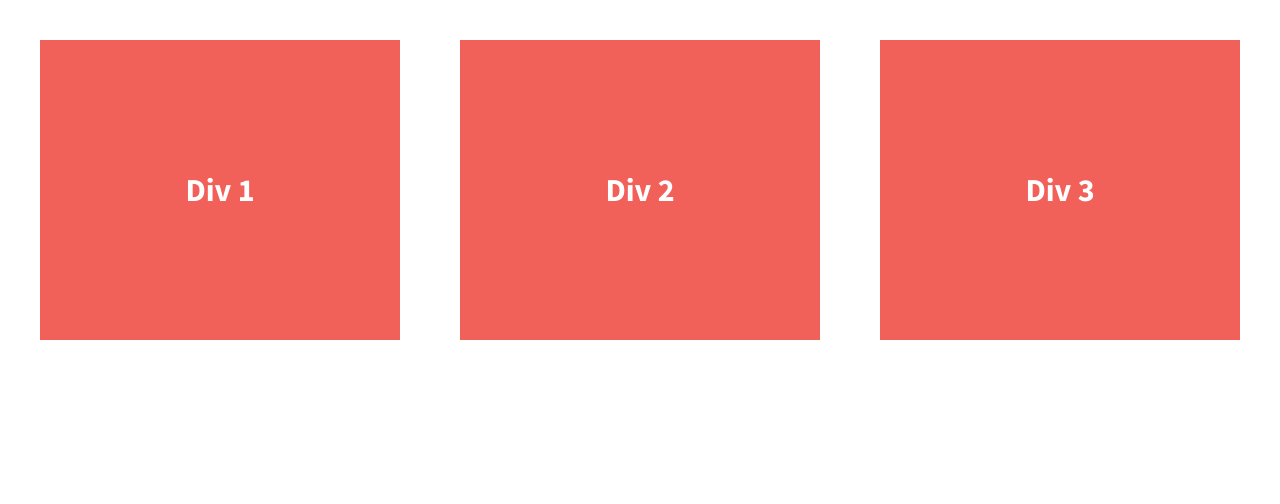
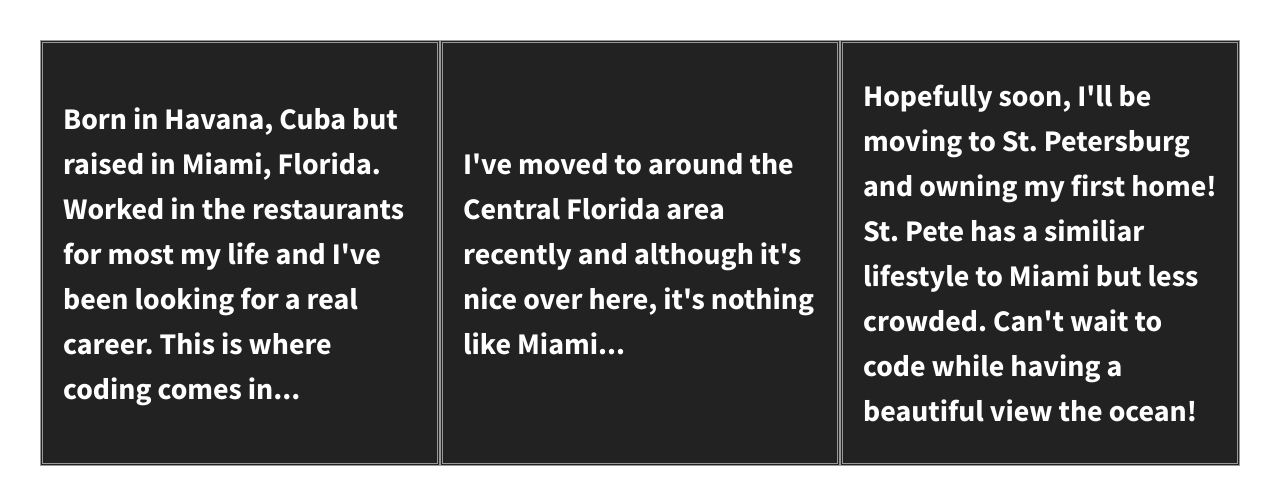
Before and after one commit to jachiu89/Div-Flexbox, a plain HTML site: page index.html in a window 1280 px wide. Drawn offline with nearby package versions, Linux system fonts and the light colour scheme.

Commit message:
Initial commit

```diff
--- a/css/main.css
+++ b/css/main.css
@@ -119,13 +119,15 @@ body {
   /*give the divs a width of 30%, add display:flex, set justify-content and align-items to center*/
   color: #fff;
   line-height: 1.5em;
-  font-size: 1.6em;
-  background-color: #f16059;
-  height: 300px;
+  font-size: 1.5em;
+  background-color: #222;
+  height: 400px;
   display: flex;
   justify-content: center;
   align-items: center;
   width: 30%;
+  border: 3px double #999;
+  padding: 10px 20px;
 }
 
 
--- a/index.html
+++ b/index.html
@@ -23,13 +23,13 @@
 
         <section class="wrapper">
             <div class="div-1">
-                Div 1
+                <p>Born in Havana, Cuba but raised in Miami, Florida. Worked in the restaurants for most my life and I've been looking for a real career. This is where coding comes in...</p>
             </div>
             <div class="div-2">
-                Div 2
+                <p>I've moved to around the Central Florida area recently and although it's nice over here, it's nothing like Miami...</p>
             </div>
             <div class="div-3">
-                Div 3
+                <p>Hopefully soon, I'll be moving to St. Petersburg and owning my first home! St. Pete has a similiar lifestyle to Miami but less crowded. Can't wait to code while having a beautiful view the ocean!</p>
             </div>
         </section>
 
```
